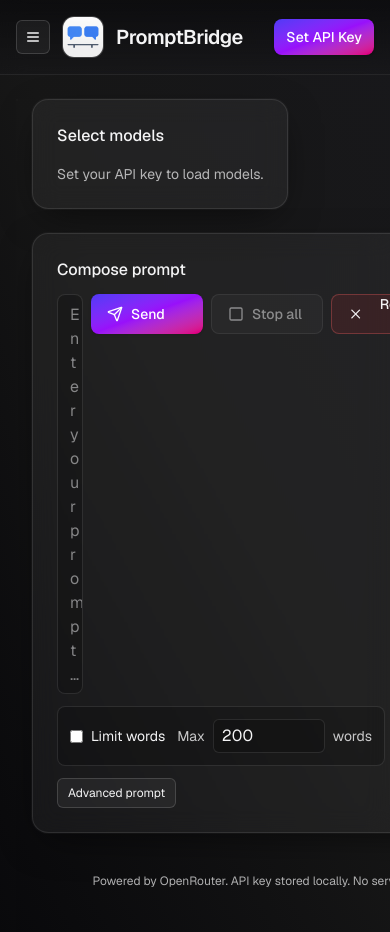
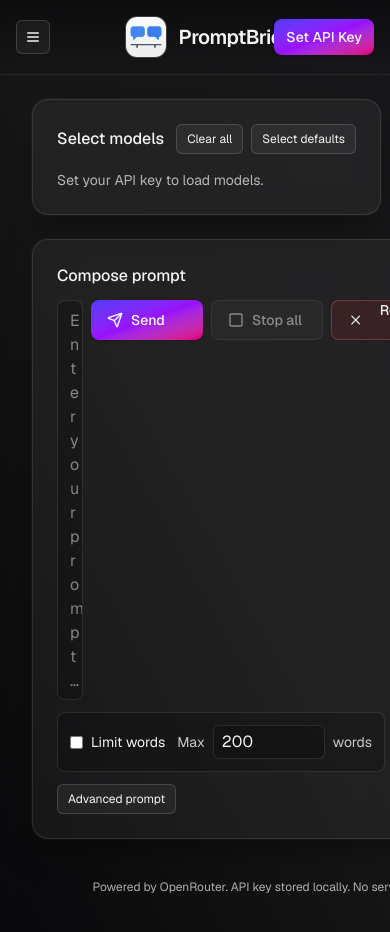
Before and after one commit to lcondliffe/PromptBridge, a Next.js app: page / in a window 390 px wide. Shown: the top 932 px of the page. Built offline with nearby package versions, Linux system fonts and the light colour scheme.

Commit message:
button location

```diff
--- a/src/app/page.tsx
+++ b/src/app/page.tsx
@@ -476,6 +476,25 @@ export default function Home() {
           <div className="inline-block w-fit max-w-full rounded-2xl border border-white/10 bg-white/5 backdrop-blur-md shadow-[0_0_0_1px_rgba(255,255,255,0.03),0_12px_40px_-12px_rgba(0,0,0,0.6)] p-6">
             <div className="mb-4 flex items-center justify-between gap-3">
               <h2 className="font-medium">Select models</h2>
+              <div className="shrink-0 flex items-center gap-2">
+                <button
+                  className="rounded-md px-2.5 py-1.5 text-xs border border-white/15 bg-white/5 hover:bg-white/10"
+                  onClick={() => setSelectedModels([])}
+                  disabled={selectedModels.length === 0}
+                >
+                  Clear all
+                </button>
+                <button
+                  className="rounded-md px-2.5 py-1.5 text-xs border border-white/15 bg-white/5 hover:bg-white/10"
+                  onClick={() => {
+                    const ids = new Set(models.map((m) => m.id));
+                    const picks = popularDefaults.filter((id) => ids.has(id)).slice(0, 4);
+                    setSelectedModels(picks);
+                  }}
+                >
+                  Select defaults
+                </button>
+              </div>
             </div>
 
             {apiKey ? (
@@ -484,7 +503,7 @@ export default function Home() {
               ) : (
                 <>
                   {/* Selected chips row */}
-                  <div className="mb-3 flex items-center justify-between gap-3">
+                  <div className="mb-3 flex items-center gap-3">
                     <div className="flex-1 min-w-0">
                       <div className="flex items-center gap-2 text-xs opacity-80 mb-1">
                         <span>Selected ({selectedModels.length})</span>
@@ -511,25 +530,6 @@ export default function Home() {
                           ))}
                         </div>
                       )}
-                    </div>
-                    <div className="shrink-0 flex items-center gap-2">
-                      <button
-                        className="rounded-md px-2.5 py-1.5 text-xs border border-white/15 bg-white/5 hover:bg-white/10"
-                        onClick={() => setSelectedModels([])}
-                        disabled={selectedModels.length === 0}
-                      >
-                        Clear all
-                      </button>
-                      <button
-                        className="rounded-md px-2.5 py-1.5 text-xs border border-white/15 bg-white/5 hover:bg-white/10"
-                        onClick={() => {
-                          const ids = new Set(models.map((m) => m.id));
-                          const picks = popularDefaults.filter((id) => ids.has(id)).slice(0, 4);
-                          setSelectedModels(picks);
-                        }}
-                      >
-                        Select defaults
-                      </button>
                     </div>
                   </div>
 
--- a/src/components/Header.tsx
+++ b/src/components/Header.tsx
@@ -15,9 +15,9 @@ export default function Header({
   const { apiKey } = useApiKey();
   return (
     <header className="sticky top-0 z-40 -mx-4 sm:-mx-6 md:-mx-8 bg-gradient-to-b from-zinc-950/70 to-zinc-900/40 backdrop-blur-md border-b border-white/10">
-      <div className="px-4 sm:px-6 md:px-8 py-4 flex items-center justify-between gap-4">
-        <div className="flex items-center gap-3">
-          {/* Burger for mobile */}
+      <div className="px-4 sm:px-6 md:px-8 py-4 grid grid-cols-3 items-center gap-4">
+        {/* Left: burger (mobile) */}
+        <div className="flex items-center">
           <button
             className="md:hidden inline-flex items-center justify-center rounded-md border border-white/15 bg-white/5 hover:bg-white/10 p-2"
             aria-label="Open sidebar"
@@ -27,18 +27,21 @@ export default function Header({
           >
             <Menu className="size-4" />
           </button>
-          {/* Logo + Title */}
+        </div>
+        {/* Center: Logo + Title (always centered) */}
+        <div className="flex items-center justify-center">
           <Link href="/" className="flex items-center gap-3 focus-visible:outline-none focus-visible:ring-2 focus-visible:ring-purple-500/60 rounded-md">
             <div className="shrink-0 rounded-xl overflow-hidden border border-white/10 bg-white/10">
               <Image src="/logo.webp" width={40} height={40} alt="PromptBridge logo" />
             </div>
-            <div>
+            <div className="text-center">
               <h1 className="text-xl sm:text-2xl font-semibold tracking-tight">PromptBridge</h1>
               <p className="hidden sm:block text-xs opacity-80">Prompt multiple models side-by-side.</p>
             </div>
           </Link>
         </div>
-        <div>
+        {/* Right: actions */}
+        <div className="flex items-center justify-end">
           {!apiKey && (
             <Link
               href="/settings"
```
